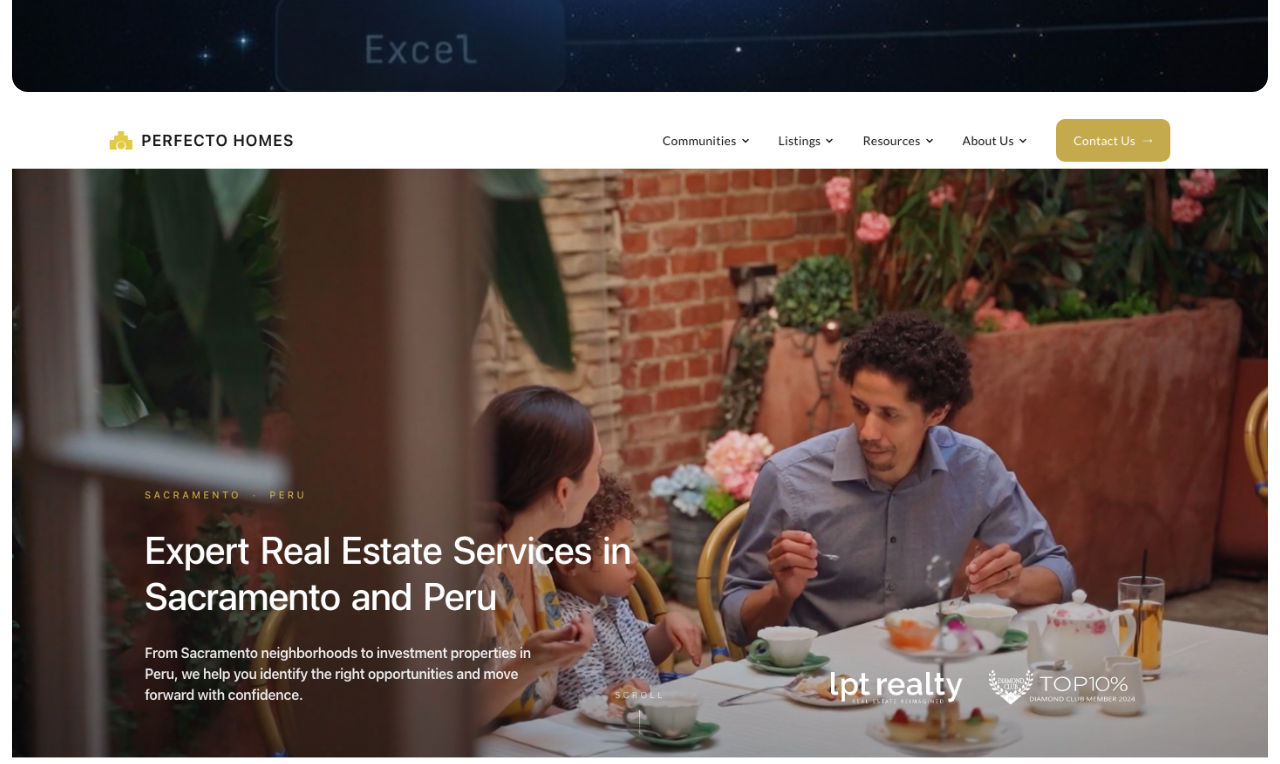
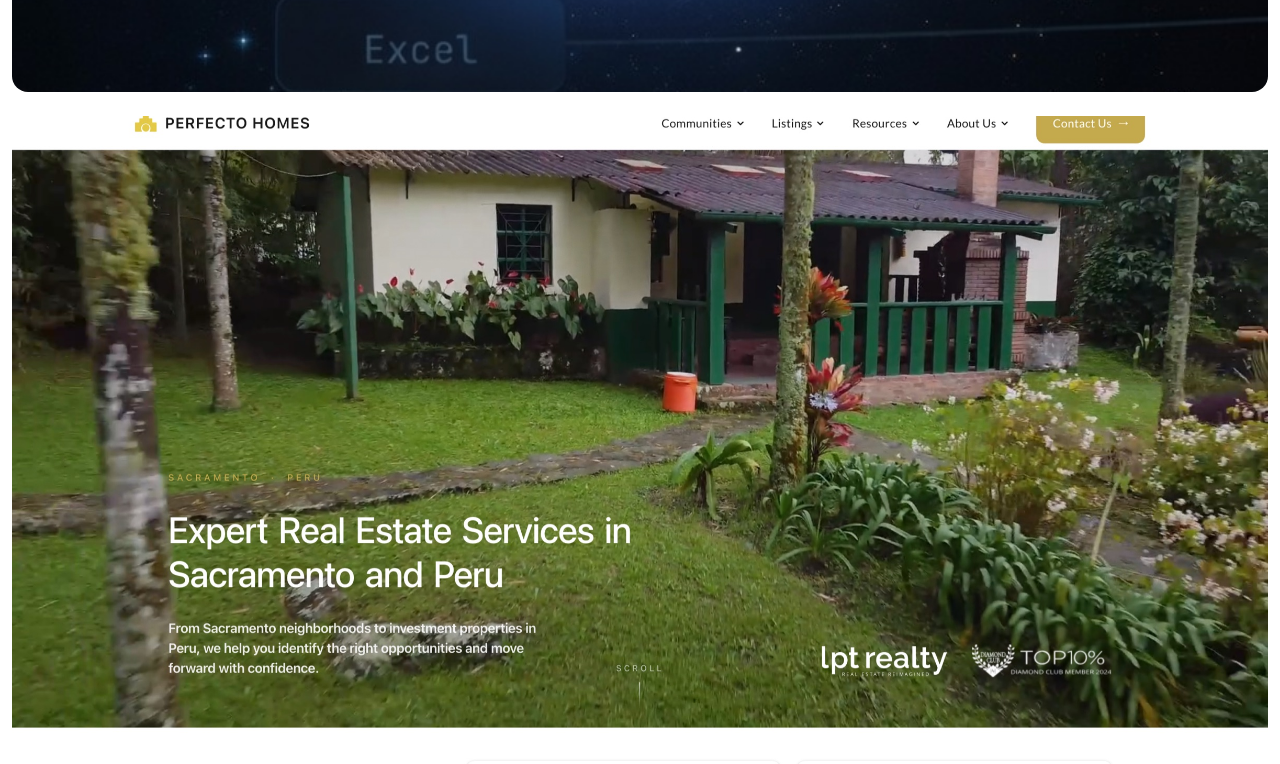
Before and after one commit to jamil-theready/the-ready-consult-website, a Next.js app: page /work in a window 1280 px wide. Shown: the part 1256-2020 px from the top of the page. Built offline with nearby package versions, Linux system fonts and the light colour scheme.

Commit message:
style: sharp 2x Perfecto showcase image (replaces soft 1x thumbnail)

```diff
--- a/content/work/perfecto-homes.ts
+++ b/content/work/perfecto-homes.ts
@@ -16,7 +16,7 @@ export const perfectoHomes: CaseStudy = {
   },
   tier: "A",
   liveUrl: "https://www.perfectohomesrealestate.com",
-  thumbnail: "/work/perfecto-homes/hero.png",
+  thumbnail: "/work/perfecto-homes/showcase.jpg",
   blocks: [
     {
       type: "hero",
```
Also changed, not shown: public/work/perfecto-homes/showcase.jpg (added).
